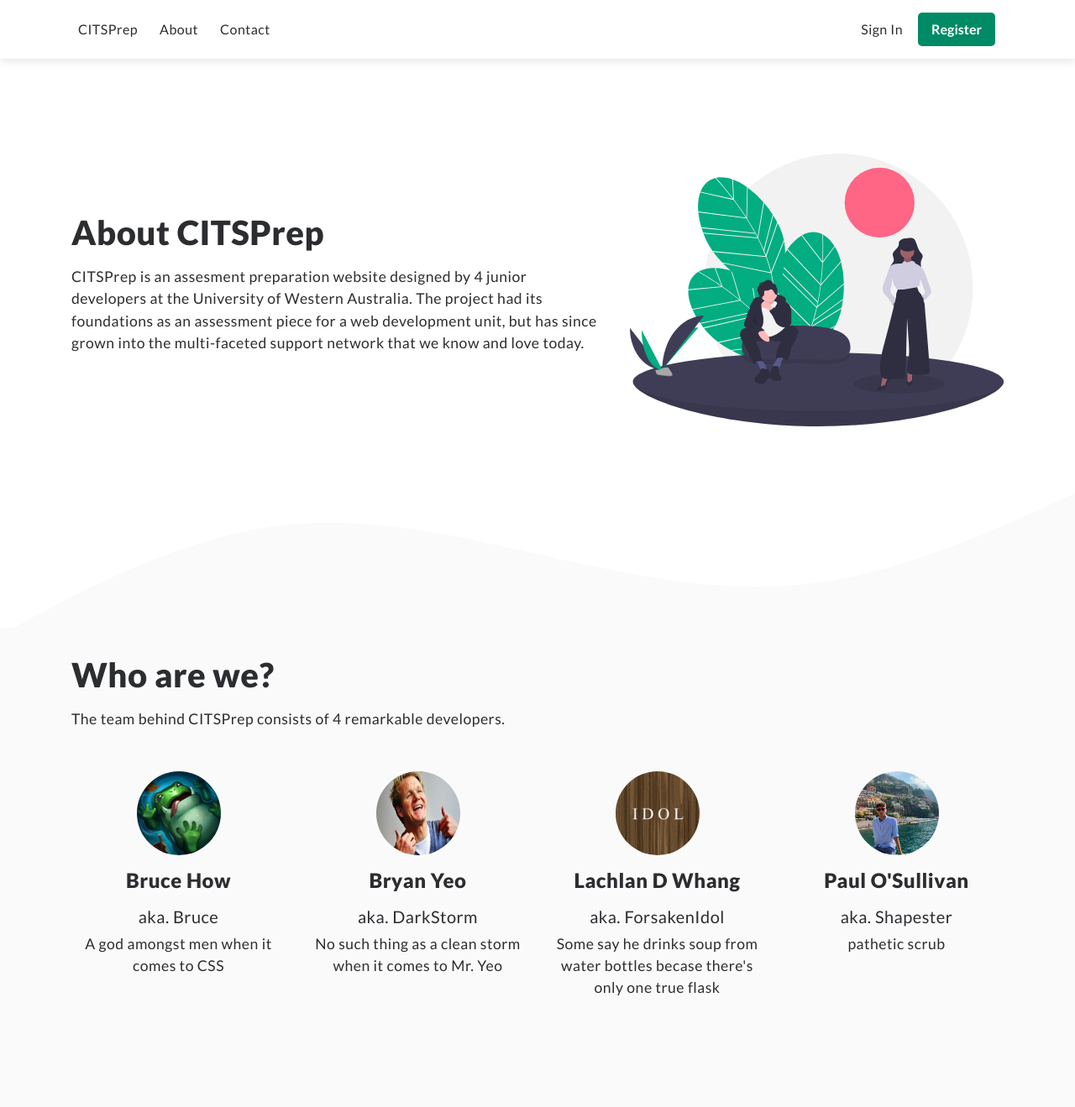
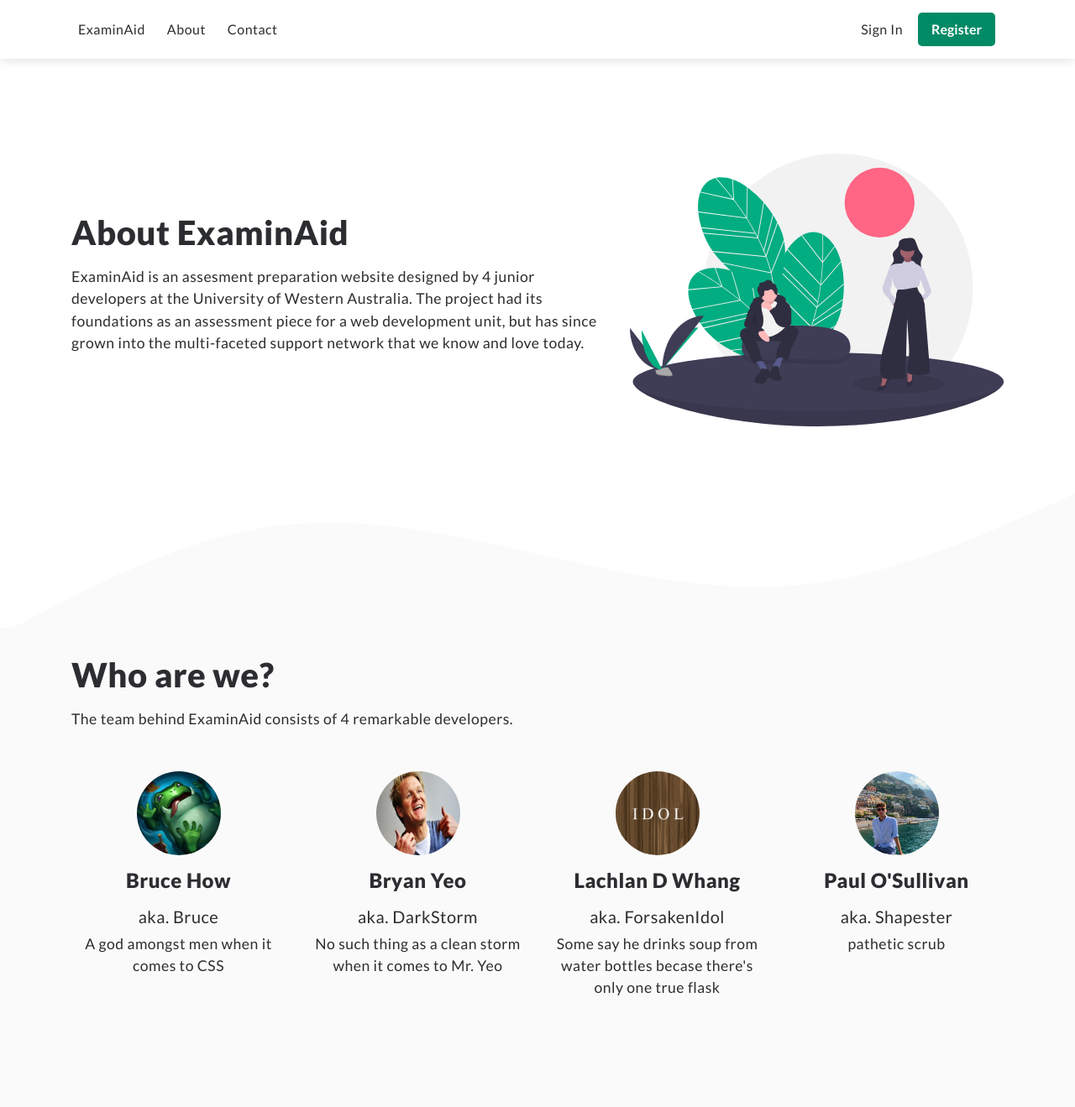
Before and after one commit to brucehow/examinaid, a Flask app: page /about in a window 1280 px wide. Shown: the whole page at 84% size. Run offline with Flask 2, Linux system fonts and the light colour scheme; some libraries are stand-ins or nearby versions.

Commit message:
Rename temp site name to ExaminAid

```diff
--- a/app/templates/about.html
+++ b/app/templates/about.html
@@ -6,8 +6,8 @@
   <div class="container">
     <div class="row vertical-align">
       <div class="col-md-7">
-        <h2>About CITSPrep</h2>
-        <p>CITSPrep is an assesment preparation website designed by 4 junior developers at the University of Western Australia. The project had its foundations as an assessment piece for a web development unit, but has since grown into the multi-faceted support network that we know and love today.</p>
+        <h2>About ExaminAid</h2>
+        <p>ExaminAid is an assesment preparation website designed by 4 junior developers at the University of Western Australia. The project had its foundations as an assessment piece for a web development unit, but has since grown into the multi-faceted support network that we know and love today.</p>
       </div>
       <div class="col-md-5 d-none d-md-block">
         <img class="img-lg" src="../static/resources/about.svg" alt="">
@@ -20,7 +20,7 @@
 <section class="about">
   <div class="container">
     <h2>Who are we?</h2>
-    <p>The team behind CITSPrep consists of 4 remarkable developers.</p>
+    <p>The team behind ExaminAid consists of 4 remarkable developers.</p>
     <div class="row center">
       <div class="col-md-3">
         <div class="author">
--- a/app/templates/index.html
+++ b/app/templates/index.html
@@ -12,9 +12,9 @@
     <link rel="stylesheet" href="../static/css/userprofile.css"/>
 
     {% if title %}
-    <title>CITSPrep - {{ title }}</title>
+    <title>ExaminAid - {{ title }}</title>
     {% else %}
-    <title>CITSPrep</title>
+    <title>ExaminAid</title>
     {% endif %}
   </head>
   <body>
@@ -27,7 +27,7 @@
           </button>
           <div id="collapse-menu" class="collapse navbar-collapse">
             <ul class="navbar-nav mr-auto">  <!-- Left side navbar -->
-                <li class="nav-item"><a class="nav-link" href="{{ url_for('index') }}">CITSPrep</a></li>
+                <li class="nav-item"><a class="nav-link" href="{{ url_for('index') }}">ExaminAid</a></li>
                 <li class="nav-item"><a class="nav-link" href="{{ url_for('about') }}">About</a></li>
                 <li class="nav-item"><a class="nav-link" href="{{ url_for('contact') }}">Contact</a></li>
             </ul>
@@ -119,7 +119,7 @@
           <div class="row vertical-align">
             <div class="col-md-7">
               <h2>Contact us</h2>
-              <p>Want to learn more about CITSPrep? Got a question for our backend team? Looking for individual 1-on-1 support from our professional mentors and tutors? Feel free to message us, and find out just how easy learning can be.</p>
+              <p>Want to learn more about ExaminAid? Got a question for our backend team? Looking for individual 1-on-1 support from our professional mentors and tutors? Feel free to message us, and find out just how easy learning can be.</p>
               <a class="contact-link" href="{{ url_for('contact') }}">Send us a message</a>
             </div>
             <div class="col-md-5 d-none d-md-block">
--- a/app/templates/login.html
+++ b/app/templates/login.html
@@ -10,9 +10,9 @@
     <link rel="stylesheet" href="../static/css/forms.css"/>
 
     {% if title %}
-    <title>{{ title }} - CITSPrep</title>
+    <title>{{ title }} - ExaminAid</title>
     {% else %}
-    <title>Welcome to CITSPrep!</title>
+    <title>ExaminAid</title>
     {% endif %}
   </head>
   <body>
```
Also changed, not shown: app.db.
